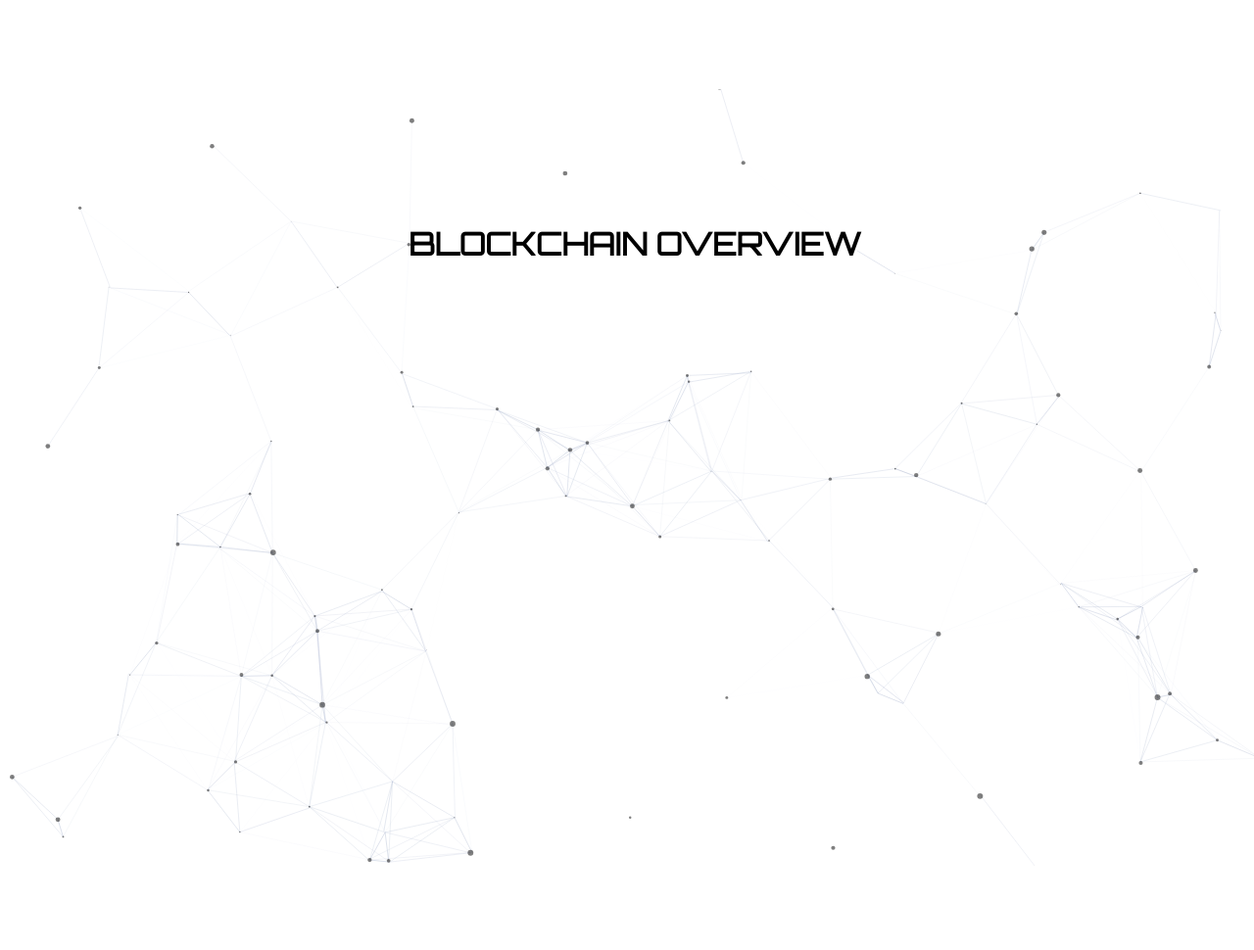
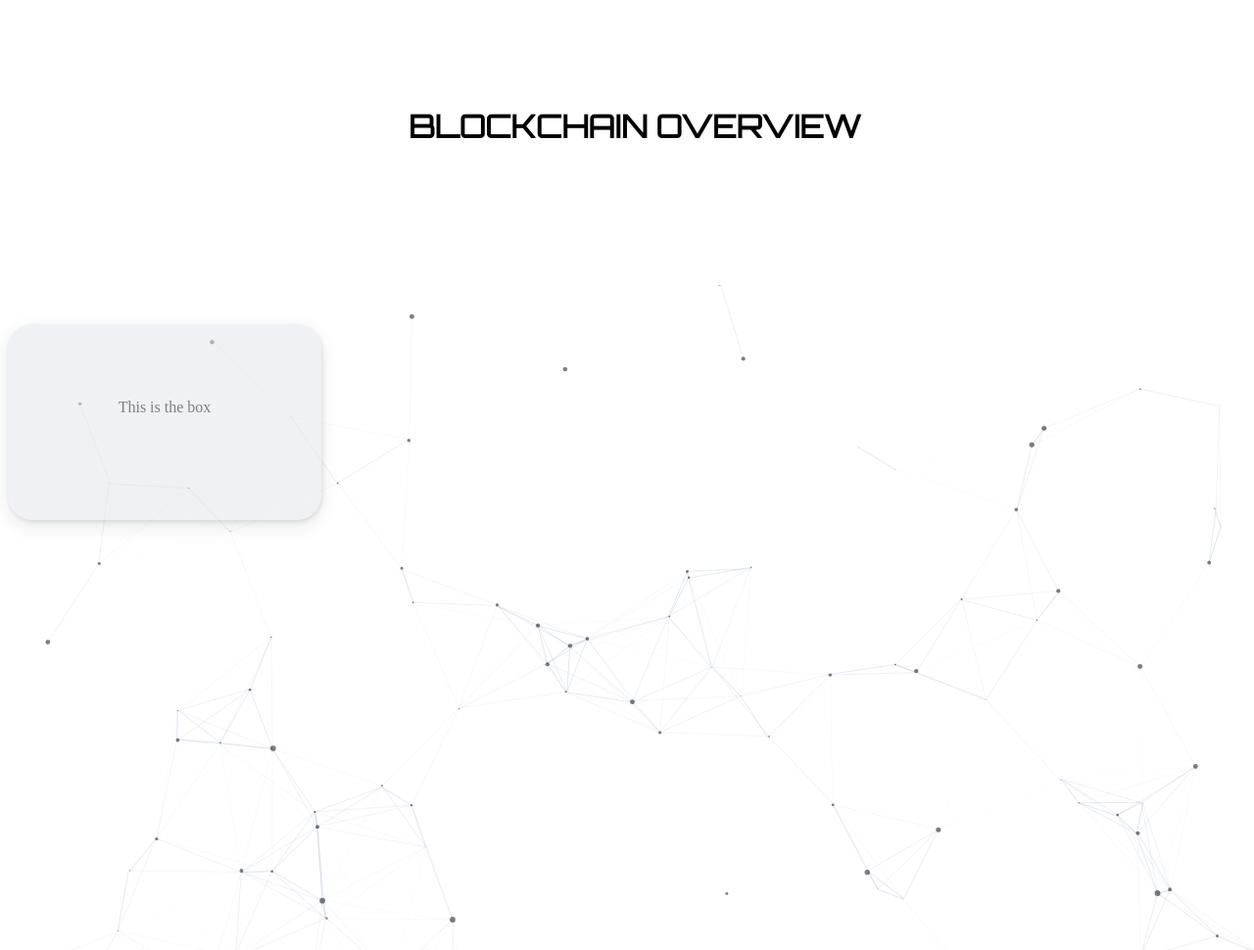
Before and after one commit to PixlCraft/BlockChainOverview, a plain HTML site: page index.html in a window 1280 px wide. Shown: the top 970 px of the page at 98% size. Before the commit the page ends 891 px from the top, so only its background shows below. Drawn offline with Linux system fonts and the light colour scheme; a web font is replaced by a local one.

Commit message:
added a box transperent

```diff
--- a/index.html
+++ b/index.html
@@ -9,7 +9,10 @@
 </head>
 <body id="particles-js">
 	<h1>BLOCKCHAIN OVERVIEW</h1>
+	<div id="ctrlbox">
+    <p>This is the box</p>
 
+  </div>
 
 
 
--- a/style.css
+++ b/style.css
@@ -1,15 +1,14 @@
+
+
+
 h1 {
 	text-align: center;
 	position: relative;
-	top:25%;
+	top:10%;
 	font-family: 'Electrolize', sans-serif;
 	font-family: 'Orbitron', sans-serif;
+
 }
-body{
-	margin-right: 0;
-	background-color:E3E4EB;
-}
-
 canvas {
 	display: block;
 	vertical-align: bottom;
@@ -20,3 +19,21 @@ canvas {
 	width: 100%;
 	height: 100%;
 }
+
+#ctrlbox{
+	text-align: center;
+	position: relative;
+	top:30%;
+	border-radius: 25px;
+    background: #E3E4EB;
+    padding: 60px;
+    width: 200px;
+    height: 80px;
+    opacity: 0.5;
+    box-shadow: 1px 2px 4px 0 rgba(0, 0, 0, 0.2), 0 6px 20px 0 rgba(0, 0, 0, 0.19);
+}
+
+#ctrlbox:hover{
+	box-shadow: 15px 20px 15px 0 rgba(0, 0, 0, 0.2), 0 10px 30px 0 rgba(0, 0, 0, 0.19);
+
+}
```
